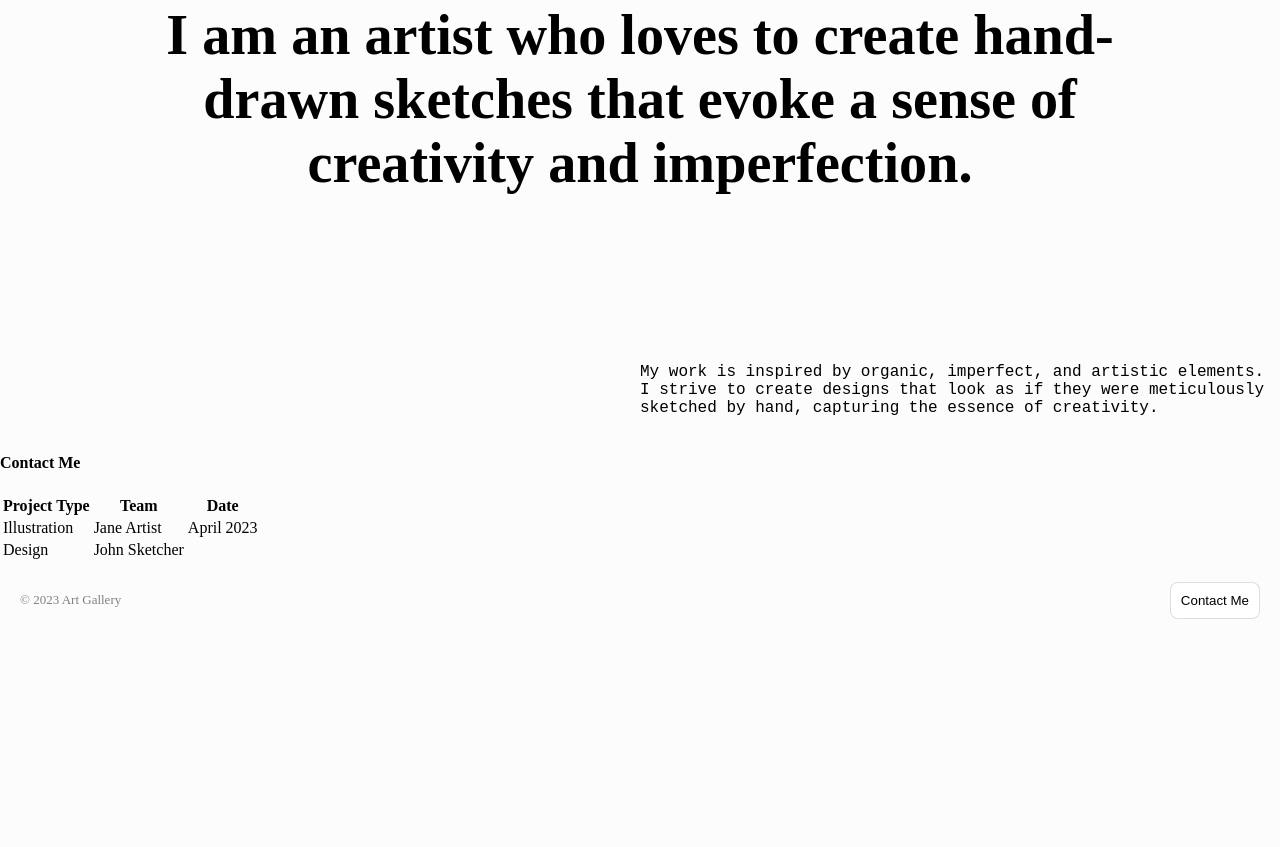
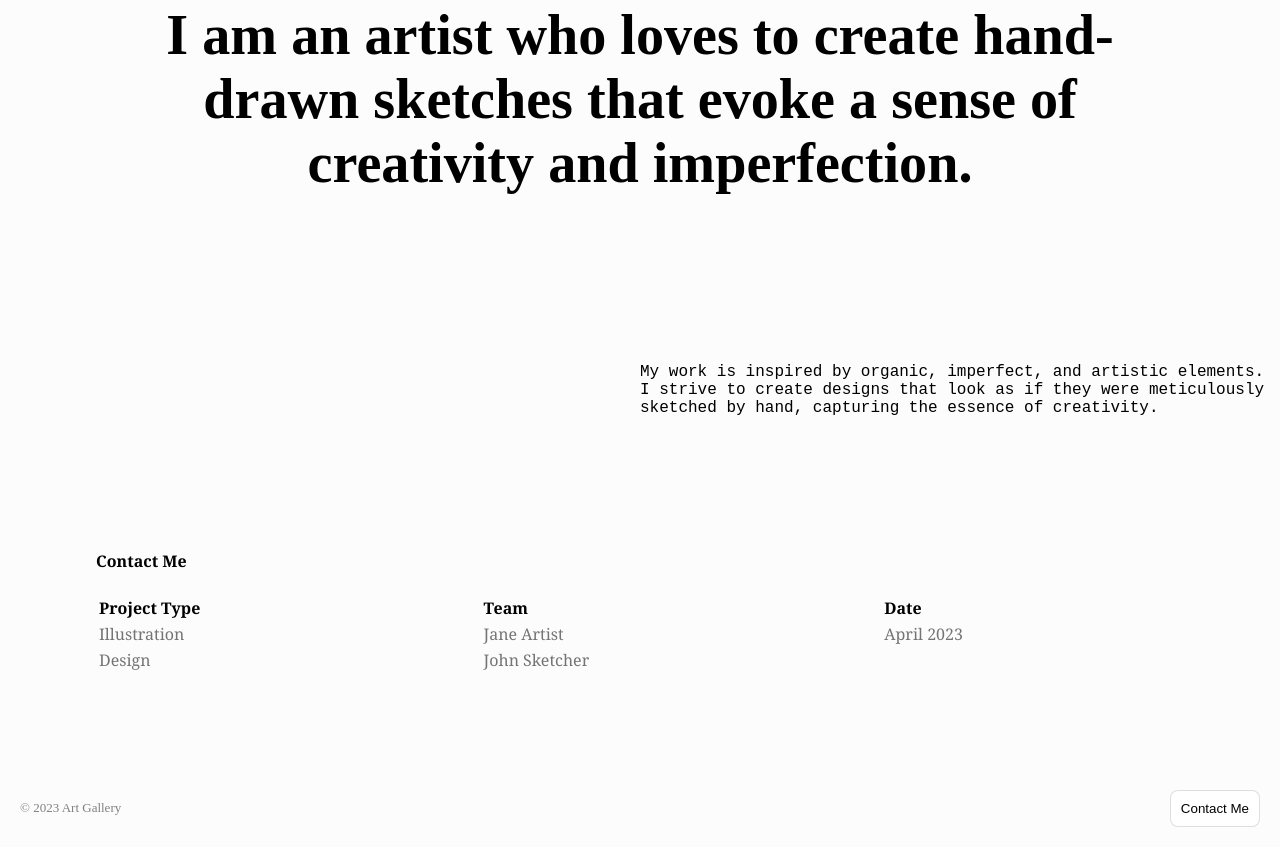
Before and after one commit to paramkhodiyar/Capstone_project, a plain HTML site: page index.html in a window 1280 px wide. Shown: the part 1696-2543 px from the top of the page. Before the commit the page ends 2335 px from the top, so only its background shows below. Drawn offline with Linux system fonts and the light colour scheme.

Commit message:
Final changes

```diff
--- a/style.css
+++ b/style.css
@@ -42,8 +42,7 @@ body{
 }
 
 .header .nav a:hover {
-    color: rgb(255, 255, 255);
-    background-color: black;
+    border-bottom: 2px solid black;
     border-radius: 4px;
 }
 
@@ -153,15 +152,11 @@ html{
     background-color: white;
     border-radius: 8px;
     padding: 10px;
-
-
-
 }
 .footer button:hover{
     background-color: black;
     color: white;
     border: 1.5px solid white;
-
 }
 .footer p{
     color: gray;
@@ -174,6 +169,25 @@ html{
     display: block;
     justify-content: center;
     align-items: center;
+    align-items: center;
+    padding: 96px;
+    font-family:Cambria, Cochin, Georgia, Times, 'Times New Roman', serif;
+}
+.bottom{
+    display: flex;
+    justify-content: center;
+
+}
+.final_table{
+   width: 100%;
+}
+.final_table th{
+    text-align: left;
+}
+.final_table td{
+    color: #2121219E;
+    text-align: left;
+
 }
 
 @keyframes breathing {
```
